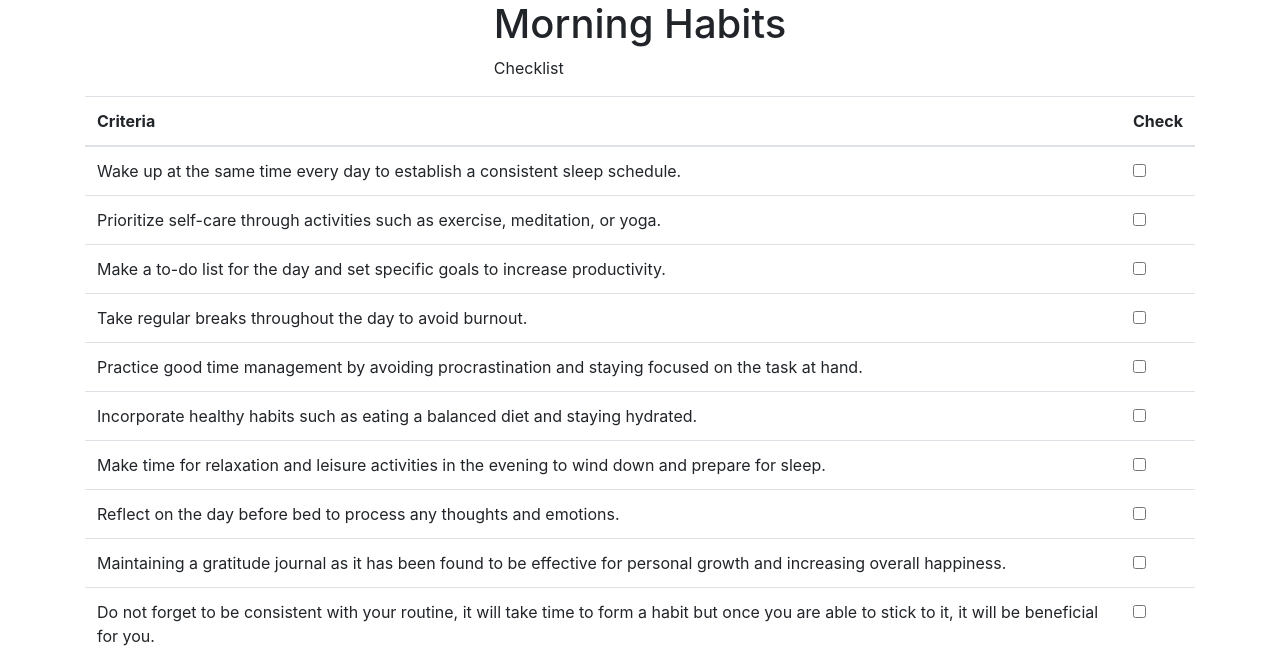
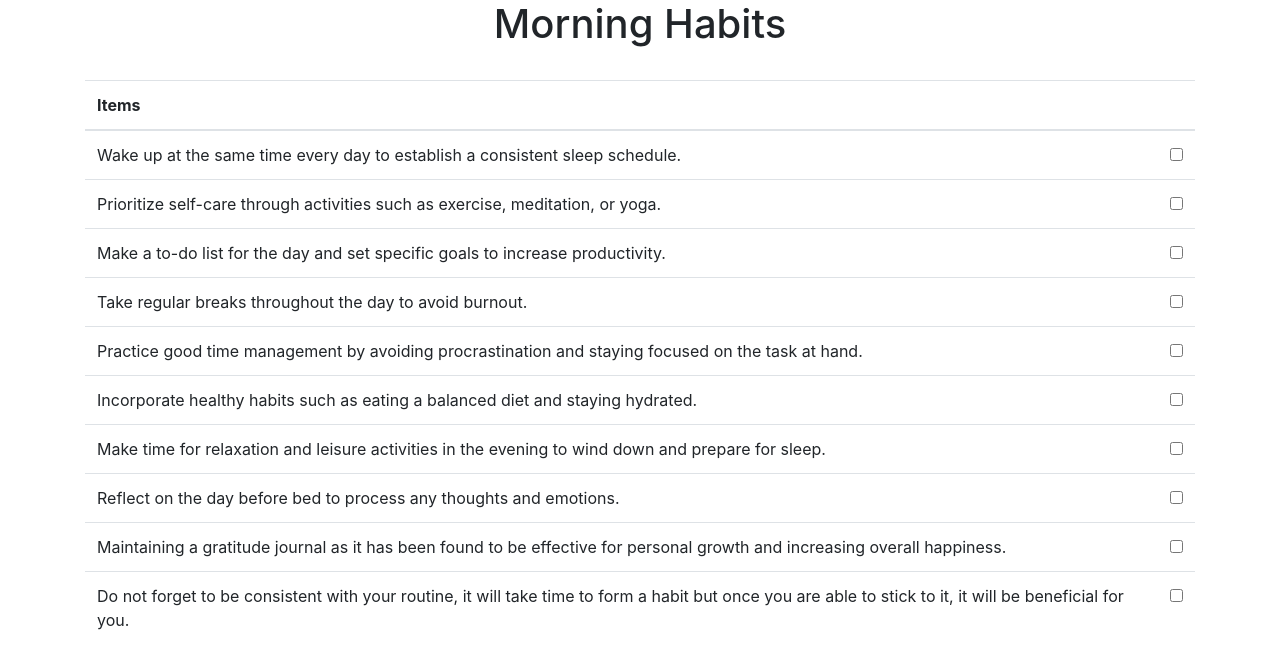
Before and after one commit to mwenz27/morning_habits_webpage, a plain HTML site: page index.html in a window 1280 px wide. Shown: the top 657 px of the page. Drawn offline with nearby package versions, Linux system fonts and the light colour scheme.

Commit message:
minor modification

```diff
--- a/index.html
+++ b/index.html
@@ -10,15 +10,14 @@
 </head>
 
 <body>
+    <div class="d-flex justify-content-center">
+        <h1>
+            Morning Habits
+        </h1>
+    </div>
 
 
-    <div class="d-flex justify-content-center my-bg-orange">
-
-
-        <divclass="d-flex justify-content-center">
-            <h1>Morning Habits</h1>
-            <p>Checklist</p>
-    </div>
+    <br>
     <div class="d-flex justify-content-center">
 
 
@@ -29,8 +28,8 @@
                 <table class="table">
                     <thead>
                         <tr>
-                            <th>Criteria</th>
-                            <th>Check</th>
+                            <th>Items</th>
+                            <th></th>
                         </tr>
                     </thead>
                     <tbody>
```
